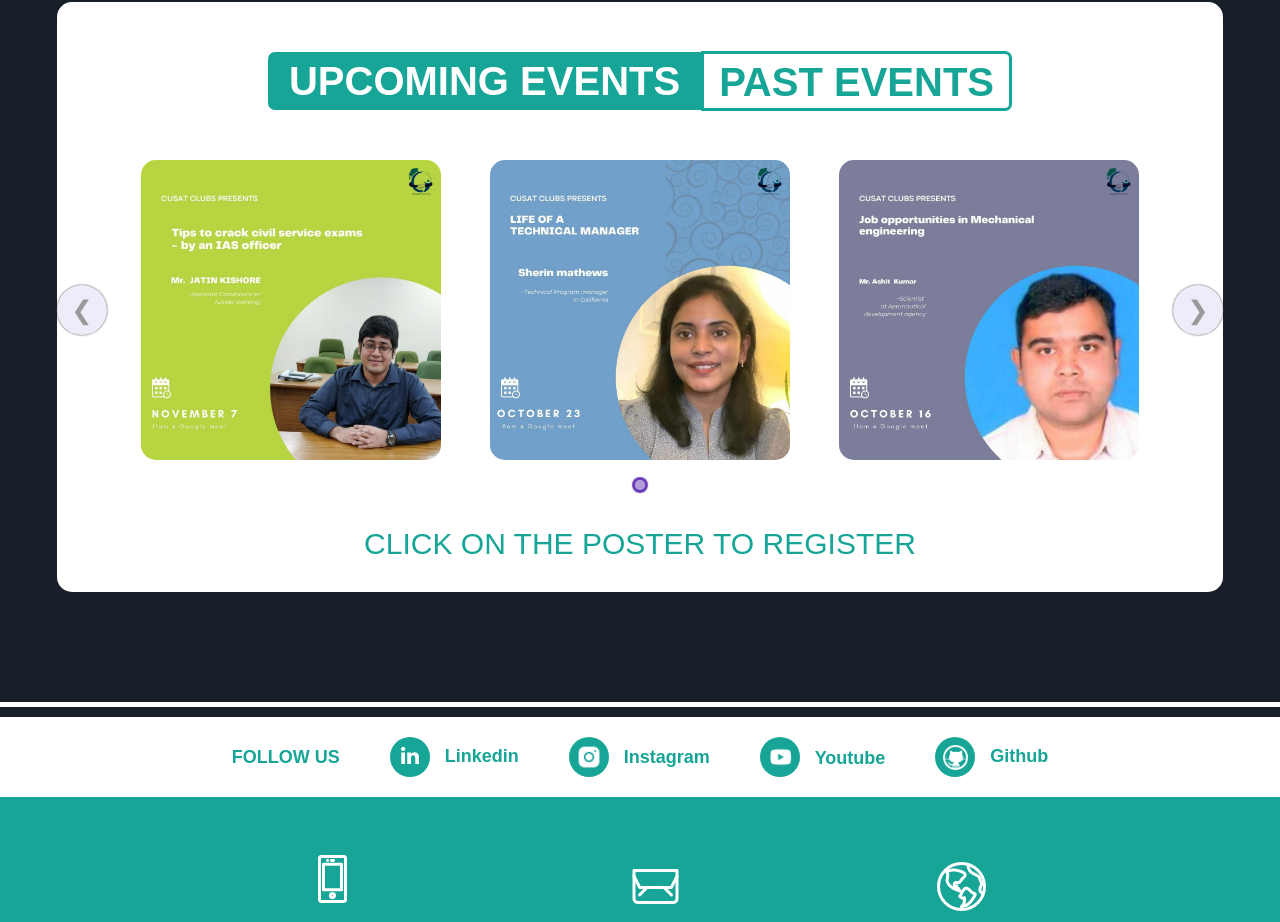
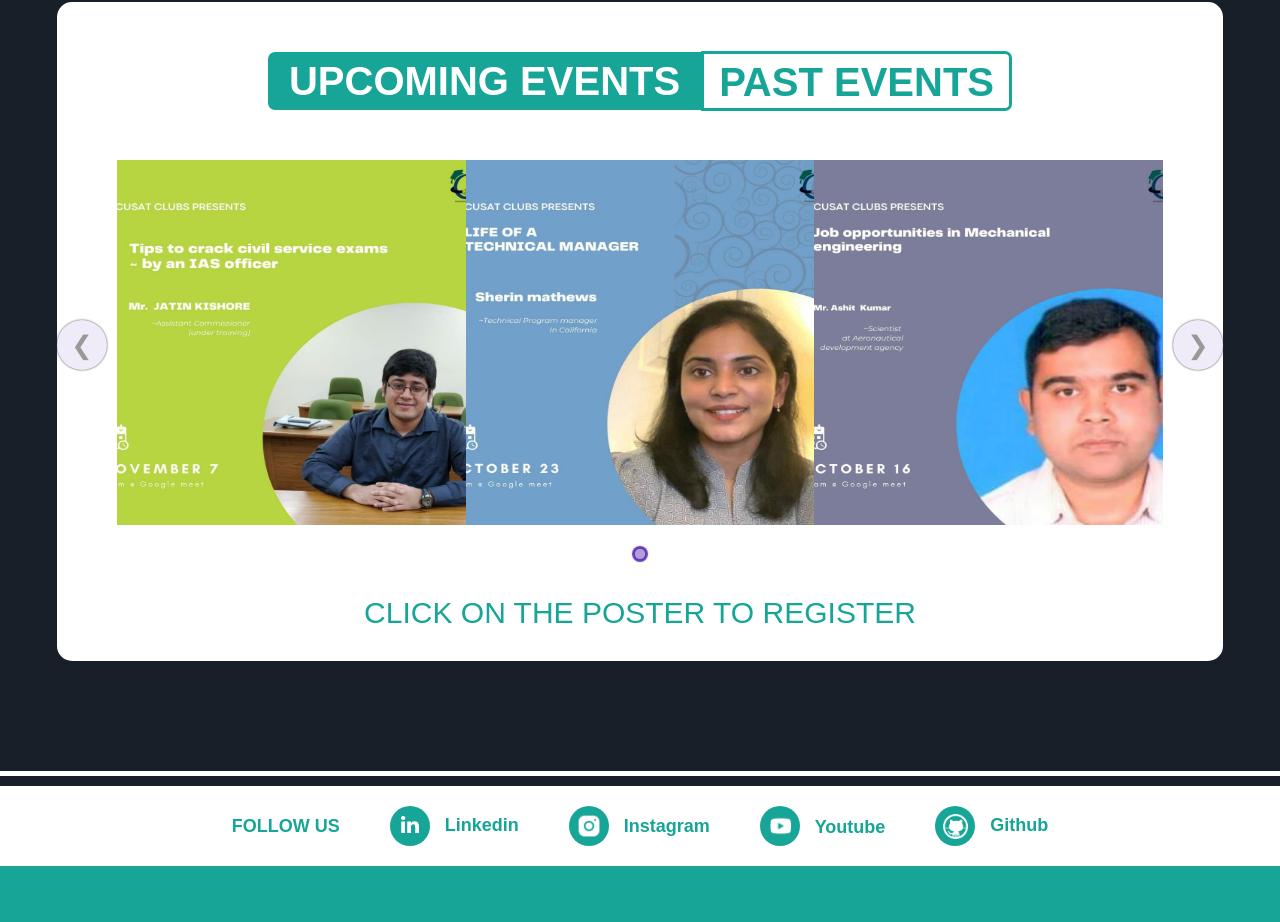
Before and after one commit to i-aiymen/CUSAT-club, a React (Create React App) app in the folder cusat_club_website/: page /events in a window 1280 px wide. Shown: the part 939-1861 px from the top of the page. Built offline with nearby package versions, Linux system fonts and the light colour scheme.

Commit message:
Updated: Upcoming events with eventbrite links

```diff
--- a/cusat_club_website/src/components/eventDesktop/Up.js
+++ b/cusat_club_website/src/components/eventDesktop/Up.js
@@ -18,9 +18,9 @@ const Up = () => {
 
         <>
 			<Carousel breakPoints={breakPoints}>
-				<img src={Session21} alt="poster" className={css(styles.poster)} />
-				<img src={Session20} alt="poster" className={css(styles.poster)} />
-				<img src={Session19} alt="poster" className={css(styles.poster)} />
+				<a href="https://www.eventbrite.com/e/tips-to-crack-civil-service-exams-by-an-ias-officer-tickets-205488290007?aff=ebdsoporgprofile"><img src={Session21} alt="poster" className={css(styles.poster1)} /></a>
+				<a href="https://www.eventbrite.com/e/life-of-a-technical-program-manager-tickets-194422010467?aff=ebdsoporgprofile"><img src={Session20} alt="poster" className={css(styles.poster1)} /></a>
+				<a href="https://www.eventbrite.com/e/job-opportunities-in-mechanical-engineering-tickets-190973826857?aff=ebdsoporgprofile"><img src={Session19} alt="poster" className={css(styles.poster1)} /></a>
 			</Carousel>
 			<div className={css(styles.thirdRow)}>
             <div className={css(styles.subtTitle)}>
@@ -58,6 +58,33 @@ const styles = StyleSheet.create({
 		borderRadius: 15,
 		cursor: "pointer"
 	},
+	poster1: {
+		':hover': {
+			opacity: "0.8",
+		},
+
+		// margin: "0 25px",
+		width: 406,
+		height: 370,
+		borderRadius: 15,
+		cursor: "pointer",
+		'@media only screen and (max-width: 1870px)': {
+			width: 489,
+			height: 489,
+
+		},
+		'@media only screen and (max-width: 1680px)': {
+			width: 421,
+			height: 421,
+
+		},
+		'@media only screen and (max-width: 1500px)': {
+			width: 406,
+			height: 365,
+
+
+		},
+	},
     thirdRow: {
 		display: "flex",
 		flexDirection: "column",
```
